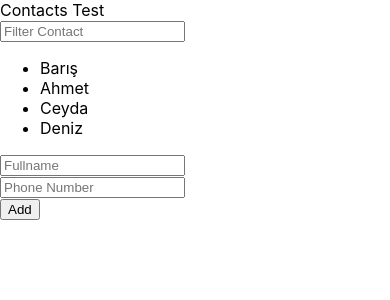
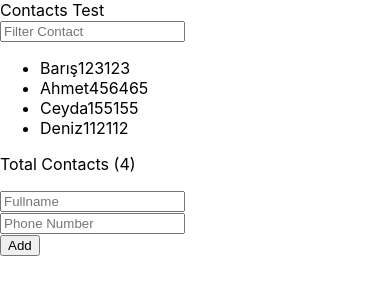
Before and after one commit to EgemenNair/react-contacts-app, a React (Create React App) app: page / in a window 390 px wide. Shown: the top 300 px of the page. Built offline with nearby package versions, Linux system fonts and the light colour scheme.

Commit message:
List3 | List Updated, Phone Numbers Added

```diff
--- a/src/components/Contacts/List/index.js
+++ b/src/components/Contacts/List/index.js
@@ -21,9 +21,13 @@ function List({ contacts }) {
 
       <ul>
         {filterText
-          ? filtered.map((contact, i) => <li key={i}>{contact.fullname}</li>)
-          : contacts.map((contact, i) => <li key={i}>{contact.fullname}</li>)}
+          ? filtered.map((contact, i) => <li key={i}><span>{contact.fullname}</span><span>{contact.phone_number}</span></li>)
+          : contacts.map((contact, i) => <li key={i}><span>{contact.fullname}</span><span>{contact.phone_number}</span></li>)}
       </ul>
+
+      <p>
+        Total Contacts ({filtered.length})
+      </p>
     </div>
   );
 }
```
